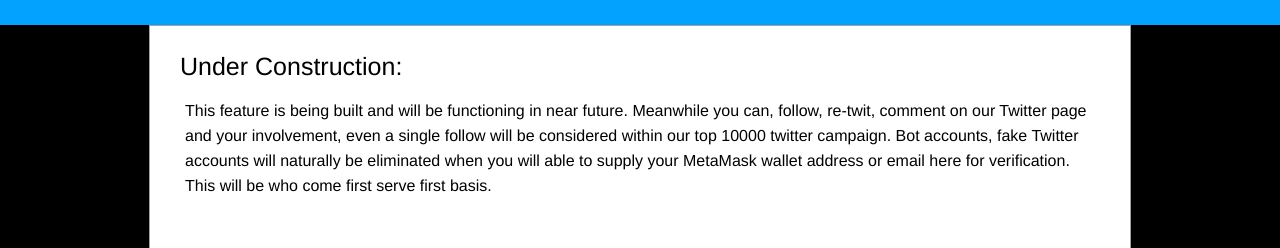
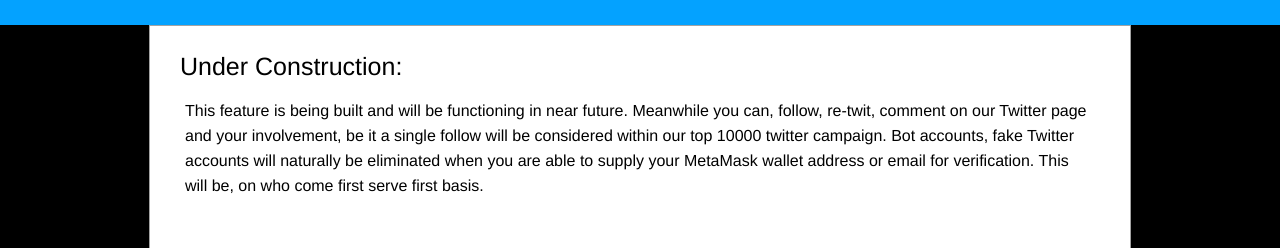
Before and after one commit to bityearorg/bityear.github.io, a plain HTML site: page thefrontiers.html in a window 1280 px wide. Shown: the part 629-877 px from the top of the page. Drawn offline with Linux system fonts and the light colour scheme.

Commit message:
Update thefrontiers.html

```diff
--- a/thefrontiers.html
+++ b/thefrontiers.html
@@ -63,9 +63,9 @@
                 <br>
                         <p>
                             This feature is being built and will be functioning in near future. Meanwhile you can, follow,
-                            re-twit, comment on our Twitter page and your involvement, even a single follow will be considered
-                            within our top 10000 twitter campaign. Bot accounts, fake Twitter accounts will naturally be eliminated when you will
-                            able to supply your MetaMask wallet address or email here for verification. This will be who come first serve
+                            re-twit, comment on our Twitter page and your involvement, be it a single follow will be considered
+                            within our top 10000 twitter campaign. Bot accounts, fake Twitter accounts will naturally be eliminated when you are
+                            able to supply your MetaMask wallet address or email for verification. This will be, on who come first serve
                             first basis.
                         </p>
                         <br>
```
